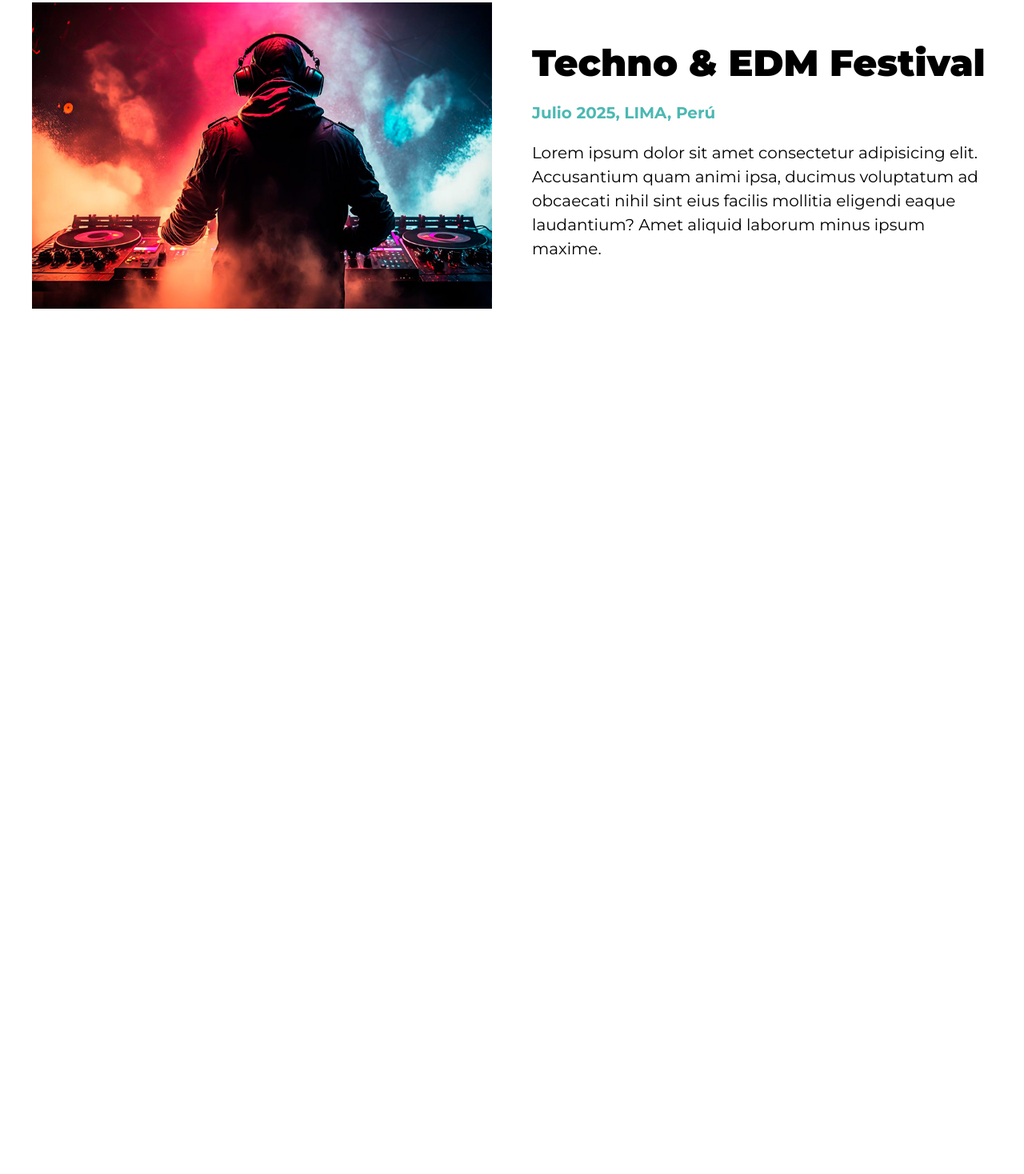
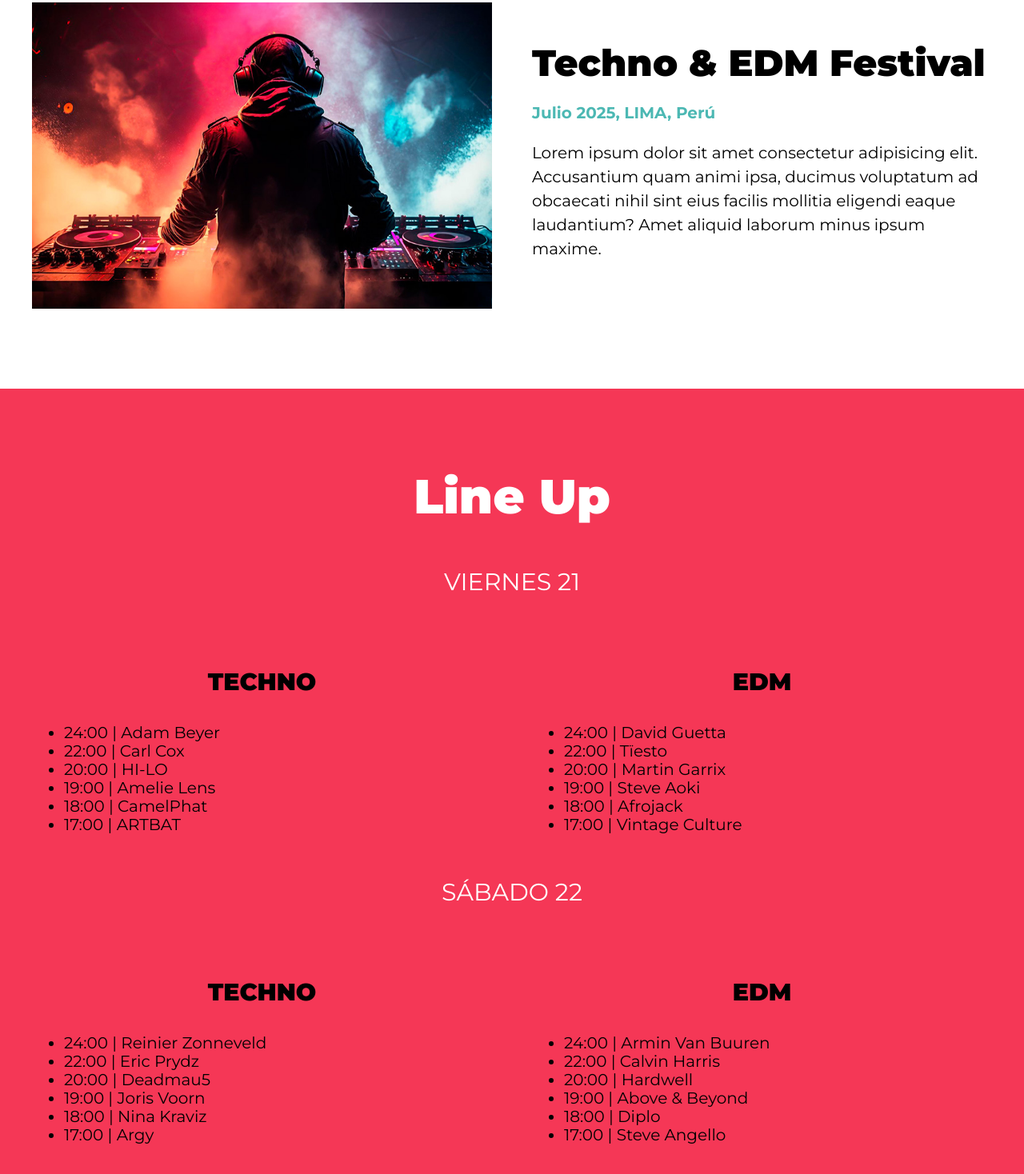
Before and after one commit to adrs1166ma/Festival, a website: page index.html in a window 1280 px wide. Shown: the part 823-2291 px from the top of the page at 80% size. Before the commit the page ends 1309 px from the top, so only its background shows below. Drawn offline with Linux system fonts and the light colour scheme.

Commit message:
Start  Lineup

```diff
--- a/index.html
+++ b/index.html
@@ -46,5 +46,116 @@
             <p>Lorem ipsum dolor sit amet consectetur adipisicing elit. Accusantium quam animi ipsa, ducimus voluptatum ad obcaecati nihil sint eius facilis mollitia eligendi eaque laudantium? Amet aliquid laborum minus ipsum maxime.</p>
         </div>
     </section>
+
+    <section id="lineup" class="lineup">
+        <h3>Line Up</h3>
+
+        <p class="dia">Viernes 21</p>
+        <div class="escenarios-contenedor">
+            <div class="escenario bg-amarillo">
+                <p class="nombre-escenario">Techno</p>
+
+                <ul class="calendario">
+                    <li>
+                        24:00 | <span>Adam Beyer</span>
+                    </li>
+                    <li>
+                        22:00 | <span>Carl Cox</span>
+                    </li>
+                    <li>
+                        20:00 | <span>HI-LO</span>
+                    </li>
+                    <li>
+                        19:00 | <span>Amelie Lens</span>
+                    </li>
+                    <li>
+                        18:00 | <span>CamelPhat</span>
+                    </li>
+                    <li>
+                        17:00 | <span>ARTBAT</span>
+                    </li>
+                </ul>
+            </div> <!--.escenario-->
+
+            <div class="escenario bg-verde">
+                <p class="nombre-escenario">EDM</p>
+
+                <ul class="calendario">
+                    <li>
+                        24:00 | <span>David Guetta</span>
+                    </li>
+                    <li>
+                        22:00 | <span>Tïesto</span>
+                    </li>
+                    <li>
+                        20:00 | <span>Martin Garrix</span>
+                    </li>
+                    <li>
+                        19:00 | <span>Steve Aoki</span>
+                    </li>
+                    <li>
+                        18:00 | <span>Afrojack</span>
+                    </li>
+                    <li>
+                        17:00 | <span>Vintage Culture</span>
+                    </li>
+                </ul>
+            </div> <!--.escenario-->
+        </div> <!--.escenarios-contenedor -->
+
+
+        <p class="dia">Sábado 22</p>
+        <div class="escenarios-contenedor contenedor">
+            <div class="escenario bg-verde">
+                <p class="nombre-escenario">Techno</p>
+
+                <ul class="calendario">
+                    <li>
+                        24:00 | <span>Reinier Zonneveld</span>
+                    </li>
+                    <li>
+                        22:00 | <span>Eric Prydz</span>
+                    </li>
+                    <li>
+                        20:00 | <span>Deadmau5</span>
+                    </li>
+                    <li>
+                        19:00 | <span>Joris Voorn</span>
+                    </li>
+                    <li>
+                        18:00 | <span>Nina Kraviz</span>
+                    </li>
+                    <li>
+                        17:00 | <span>Argy</span>
+                    </li>
+                </ul>
+            </div> <!--.escenario-->
+
+            <div class="escenario bg-amarillo">
+                <p class="nombre-escenario">EDM</p>
+
+                <ul class="calendario">
+                    <li>
+                        24:00 | <span>Armin Van Buuren</span>
+                    </li>
+                    <li>
+                        22:00 | <span>Calvin Harris</span>
+                    </li>
+                    <li>
+                        20:00 | <span>Hardwell</span>
+                    </li>
+                    <li>
+                        19:00 | <span>Above & Beyond</span>
+                    </li>
+                    <li>
+                        18:00 | <span>Diplo</span>
+                    </li>
+                    <li>
+                        17:00 | <span>Steve Angello</span>
+                    </li>
+                </ul>
+            </div> <!--.escenario-->
+        </div> <!--.escenarios-contenedor -->
+    </section>
 </body>
 </html>
--- a/src/scss/layout/_index.scss
+++ b/src/scss/layout/_index.scss
@@ -1,3 +1,4 @@
 @forward 'header';
 @forward 'video';
 @forward 'festival';
+@forward 'lineup';
--- /dev/null
+++ b/src/scss/layout/_lineup.scss
@@ -0,0 +1,33 @@
+@use 'base/variables' as v;
+@use 'base/mixins' as m;
+
+.lineup {
+    background-color: v.$rosa;
+    h3,
+    .dia {
+        text-align: center;
+        color: v.$blanco;
+    }
+    .dia {
+        font-size: 3rem;
+        text-transform: uppercase;
+
+    }
+}
+
+.escenarios-contenedor {
+    @include m.contenedor;
+    @include m.tablet {
+        @include m.grid(2);
+    }
+}
+
+.escenario {
+    padding-top: 2rem;
+    .nombre-escenario{
+        font-size: 3rem;
+        font-weight: 900;
+        text-transform: uppercase;
+        text-align: center;
+    }
+}
```
Also changed, not shown: build/css/app.css.
